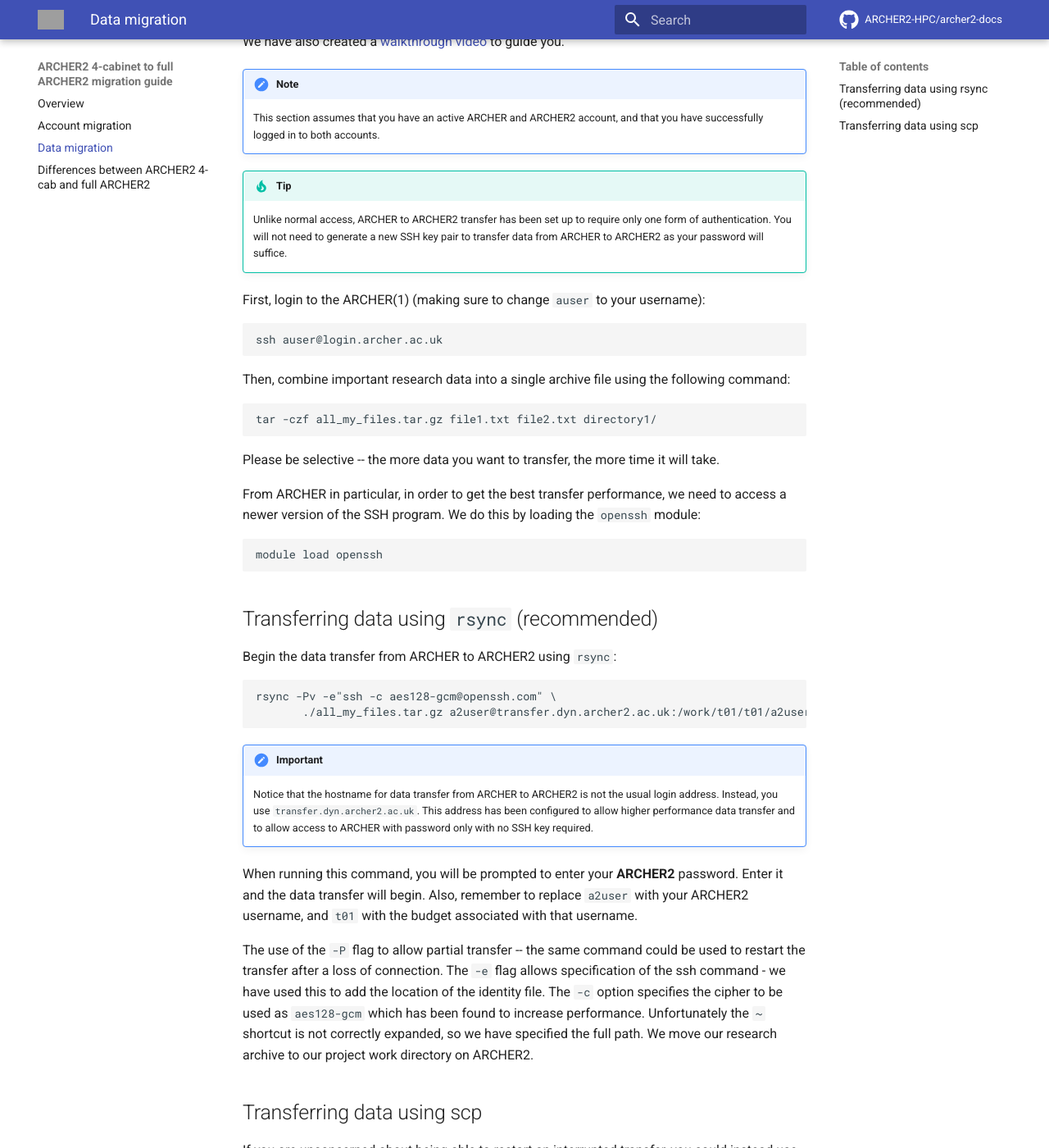
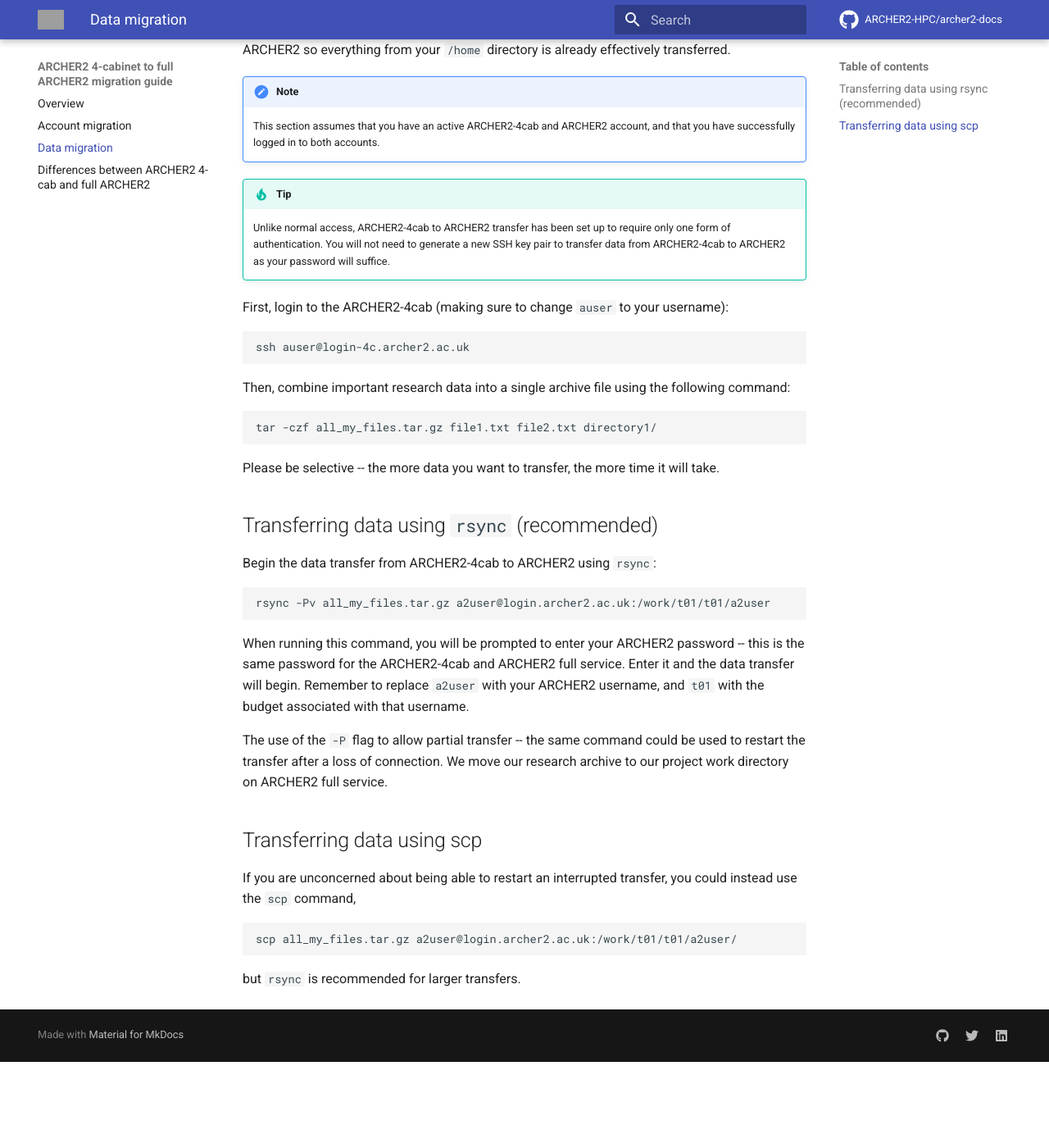
Before and after one commit to ARCHER2-HPC/archer2-docs, an MkDocs documentation site: the page built from docs/archer2-migration/data-migration.md, in a window 1280 px wide and 1400 px high, scrolled down 231 px. Shown: the whole window at 82% size. Built offline with MkDocs 1.6.1 and Material for MkDocs 9.7.7, drawn with Linux system fonts in a browser that asks for light colours; comment, search, counter and statistics services are not loaded; after the commit the page ends 1526 px from its top, so only the background shows below that; some of the changed text lies outside the part shown; grey boxes are pictures that could not be loaded.

Commit message:
Update data-migration.md
Added instructions for transferring data from ARCHER2-4cab to ARCHER2-full.

```diff
--- a/docs/archer2-migration/data-migration.md
+++ b/docs/archer2-migration/data-migration.md
@@ -1,21 +1,21 @@
-# Data migration from ARCHER to ARCHER2
+# Data migration from ARCHER2-4cab to ARCHER2
 
-This short guide explains how to move data from the ARCHER service to the ARCHER2 service.
-
-We have also created a [walkthrough video](https://youtu.be/gDTJy1nrQZk  "YouTube video walkthrough") to guide you.
+This short guide explains how to move data from from `/work` on the ARCHER2-4cab service to the ARCHER2 full service.
+Your `/home` directory is shared between ARCHER2-4cab and ARCHER2 so everything from your `/home` directory is
+already effectively transferred.
 
 !!! note
-    This section assumes that you have an active ARCHER and ARCHER2 account,
-    and that you have successfully logged in to both accounts.
+    This section assumes that you have an active ARCHER2-4cab and ARCHER2
+    account, and that you have successfully logged in to both accounts.
 
 !!! tip
-    Unlike normal access, ARCHER to ARCHER2 transfer has been set up to require
+    Unlike normal access, ARCHER2-4cab to ARCHER2 transfer has been set up to require
     only one form of authentication. You will not need to generate a new SSH key
-    pair to transfer data from ARCHER to ARCHER2 as your password will suffice.
+    pair to transfer data from ARCHER2-4cab to ARCHER2 as your password will suffice.
 
-First, login to the ARCHER(1) (making sure to change `auser` to your username):
+First, login to the ARCHER2-4cab (making sure to change `auser` to your username):
 
-    ssh auser@login.archer.ac.uk
+    ssh auser@login-4c.archer2.ac.uk
 
 Then, combine important research data into a single archive file using the
 following command:
@@ -25,53 +25,28 @@
 Please be selective -- the more data you want to transfer, the more time it
 will take.
 
-From ARCHER in particular, in order to get the best transfer performance,
-we need to access a newer version of the SSH program. We do this by loading
-the `openssh` module:
-
-    module load openssh
-
 ## Transferring data using `rsync` (recommended)
 
-Begin the data transfer from ARCHER to ARCHER2 using `rsync`:
+Begin the data transfer from ARCHER2-4cab to ARCHER2 using `rsync`:
 
-    rsync -Pv -e"ssh -c aes128-gcm@openssh.com" \
-           ./all_my_files.tar.gz a2user@transfer.dyn.archer2.ac.uk:/work/t01/t01/a2user
+    rsync -Pv all_my_files.tar.gz a2user@login.archer2.ac.uk:/work/t01/t01/a2user
 
-!!! important
-    Notice that the hostname for data transfer from ARCHER to ARCHER2
-    is not the usual login address. Instead, you use
-    `transfer.dyn.archer2.ac.uk`. This address has been configured to
-    allow higher performance data transfer and to allow access to
-    ARCHER with password only with no SSH key required.
-
-When running this command, you will be prompted to enter your **ARCHER2**
-password. Enter it and the data transfer will begin. Also, remember to
-replace `a2user` with your ARCHER2 username, and `t01` with the budget
-associated with that username.
+When running this command, you will be prompted to enter your ARCHER2
+password -- this is the same password for the ARCHER2-4cab and ARCHER2
+full service. Enter it and the data transfer will begin. Remember
+to replace `a2user` with your ARCHER2 username, and `t01` with the
+budget associated with that username.
 
 The use of the `-P` flag to allow partial transfer -- the same
 command could be used to restart the transfer after a loss of
-connection. The `-e` flag allows specification of the ssh command - we
-have used this to add the location of the identity file.
-The `-c` option specifies the cipher to be used as `aes128-gcm` which has
-been found to increase performance. Unfortunately the `~` shortcut is not
-correctly expanded, so we have specified the full path. We move our research
-archive to our project work directory on ARCHER2.
+connection. We move our research archive to our project work directory
+on ARCHER2 full service.
 
 ## Transferring data using scp
 
 If you are unconcerned about being able to restart an interrupted
 transfer, you could instead use the `scp` command,
 
-    scp -c aes128-gcm@openssh.com all_my_files.tar.gz \
-        a2user@transfer.dyn.archer2.ac.uk:/work/t01/t01/a2user/
+    scp all_my_files.tar.gz a2user@login.archer2.ac.uk:/work/t01/t01/a2user/
 
 but `rsync` is recommended for larger transfers.
-
-!!! important
-    Notice that the hostname for data transfer from ARCHER to ARCHER2
-    is not the usual login address. Instead, you use
-    `transfer.dyn.archer2.ac.uk`. This address has been configured to
-    allow higher performance data transfer and to allow access to
-    ARCHER with password only with no SSH key required.
```
